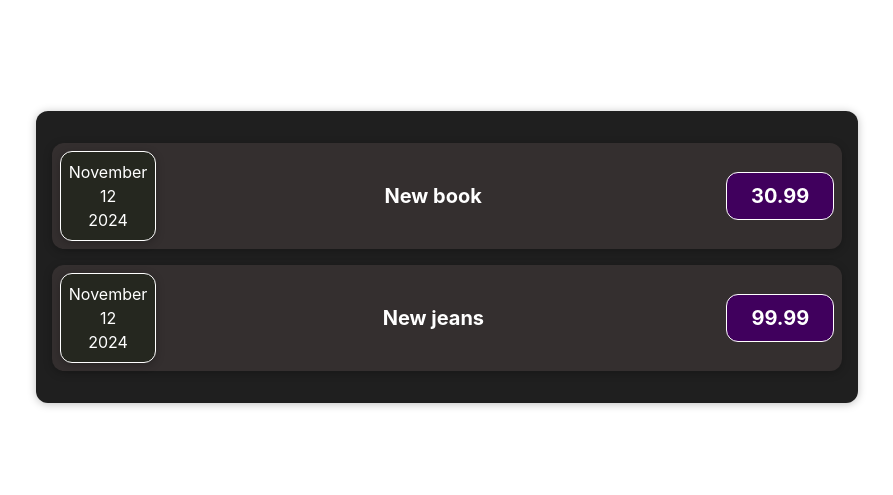
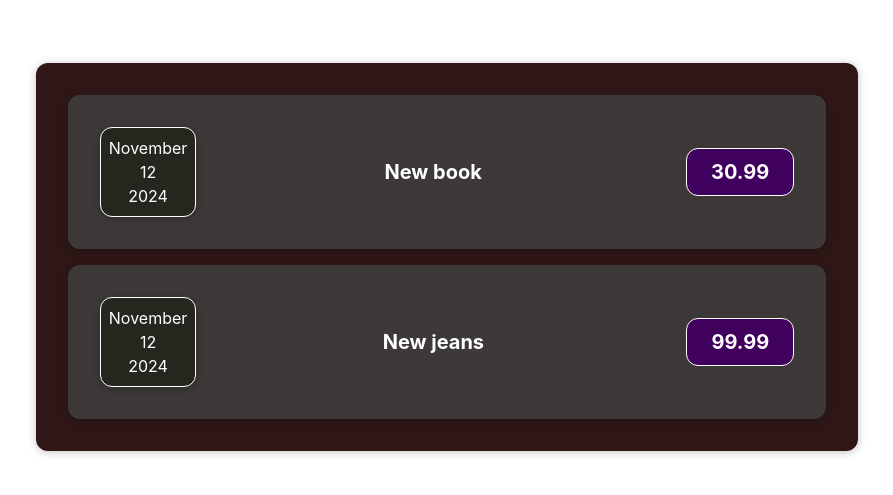
Before and after one commit to sandersoovli/expenses, a React (Vite) app: page / in a window 1280 px wide. Shown: the part 143-638 px from the top of the page, without its empty margins (193-1086 px from the left). Built offline with nearby package versions, Linux system fonts and the light colour scheme.

Commit message:
3.Ulesanne_31.01.25

```diff
--- /dev/null
+++ b/src/components/Card.jsx
@@ -0,0 +1,9 @@
+import './Card.css'
+
+const Card = (props) => {
+
+    const classes = 'card ' + props.className;
+    return <div className={classes}>{props.children}</div>
+}
+
+export default Card;
--- a/src/components/ExpenseItem.css
+++ b/src/components/ExpenseItem.css
@@ -21,7 +21,7 @@
   }
 
   .expense-item h2 {
-    color: #ffffff;
+    color: #3a3a3a;
     font-size: 1rem;
     flex: 1;
     margin: 0 1rem;
--- a/src/components/ExpenseItem.jsx
+++ b/src/components/ExpenseItem.jsx
@@ -1,18 +1,19 @@
 import './ExpenseItem.css'
 import '../App.jsx'
 import  ExpenseDate  from './ExpenseDate.jsx'
+import Card from './Card.jsx'
 
 const ExpenseItem = (props) => {
 
 
     return (
-        <div className='expense-item'>
+        <Card className='expense-item'>
             <ExpenseDate date={props.data.date}/>
             <div className='expense-item_description'>
                 <h2>{props.data.title}</h2>
                 <div className='expense-item_price'>{props.data.price}</div>
             </div>
-        </div>
+        </Card>
     )
 }
 
--- a/src/components/Expenses.css
+++ b/src/components/Expenses.css
@@ -1,6 +1,6 @@
 .expenses {
     padding: 1rem;
-    background-color: rgb(31, 31, 31);
+    background-color: rgb(47, 23, 23);
     margin: 2rem auto;
     width: 50rem;
     max-width: 95%;
--- /dev/null
+++ b/src/components/card.css
@@ -0,0 +1,7 @@
+.card {
+    box-shadow: 0 2px 8px rgba(0, 0, 0, 0.25);
+    border-radius: 12px;
+    background-color: rgb(61, 57, 57);
+    padding: 1rem;
+    margin: 1rem;
+  }
```
